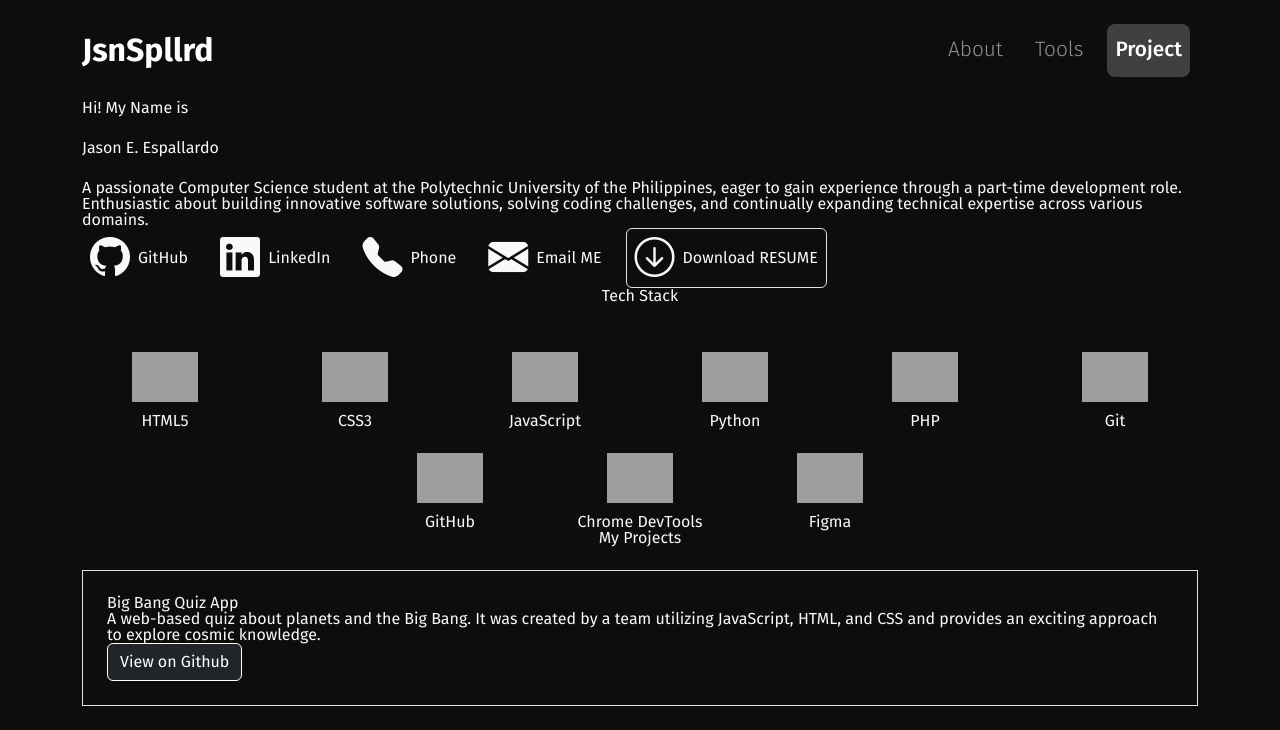
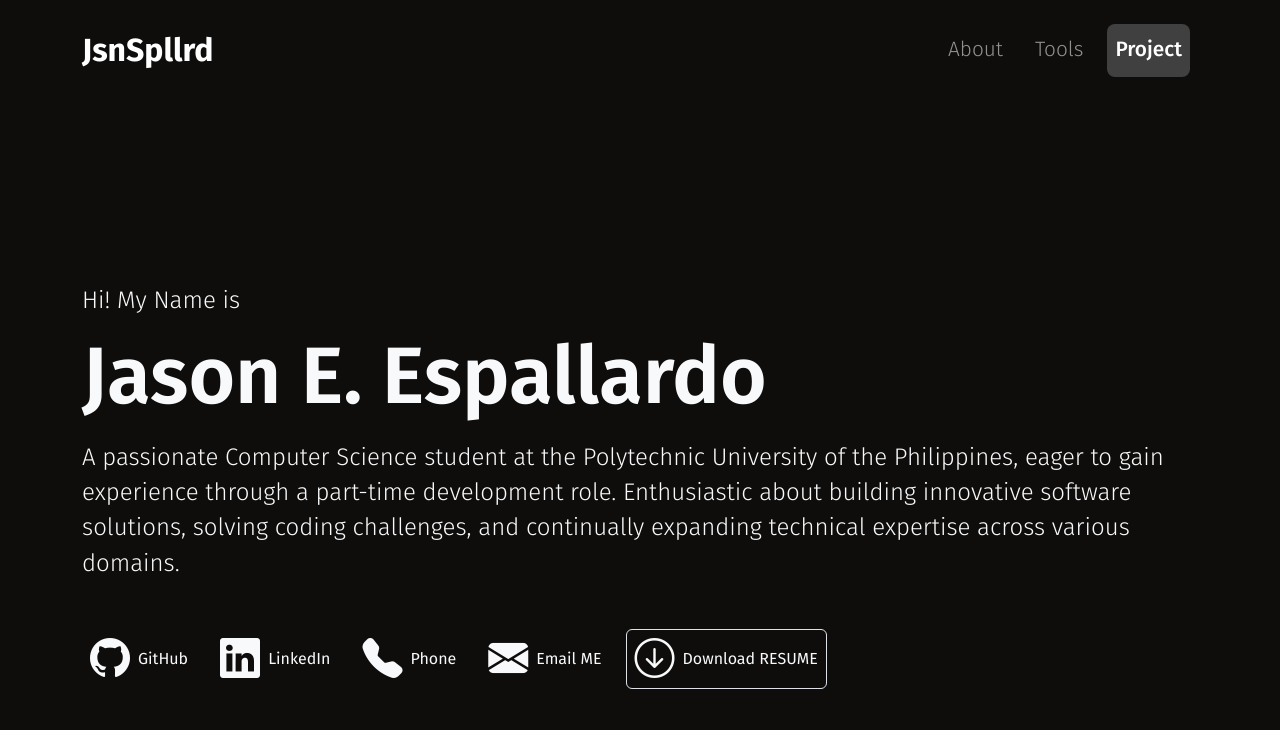
Before and after one commit to Shifard/mySite, a plain HTML site: page index.html in a window 1280 px wide. Shown: the top 730 px of the page. Drawn offline with nearby package versions, Linux system fonts and the light colour scheme; grey boxes are pictures that could not be loaded.

Commit message:
Add design and layout for the main section

```diff
--- a/src/style/style.css
+++ b/src/style/style.css
@@ -32,5 +32,62 @@ body {
 }
 
 main {
-  margin-top: 100px;
+  margin-top: 18rem;
 }
+
+#about {
+  margin-bottom: 80px;
+}
+
+.greetings, .about-me{
+  font-size: 1.5rem;
+  font-weight: 300;
+}
+
+.name {
+  font-size: 5rem;
+  font-weight: 600;
+}
+
+.about-me {
+  margin-bottom: 3rem;
+  line-height: 2.2rem;
+}
+
+.social a{
+  transition: all 0.5s;
+}
+
+.social a:hover{
+  background-color: rgb(48, 48, 48);;
+}
+
+#tools {
+  margin-top: 10rem;
+}
+
+.tech-stack, .projects {
+  font-weight: 700;
+  font-size: 2.5rem;
+  margin-bottom: 5rem !important;
+}
+
+#project {
+  margin-top: 10rem;
+}
+
+#project .card-body {
+  background-color: rgb(31, 31, 31);
+  color: #fff;
+}
+
+.card-title {
+  font-weight: 700;
+  font-size: 2rem;
+  margin-bottom: 1rem;
+}
+
+.card-text {
+  line-height: 1.5rem;
+  margin-bottom: 1rem;
+}
```
